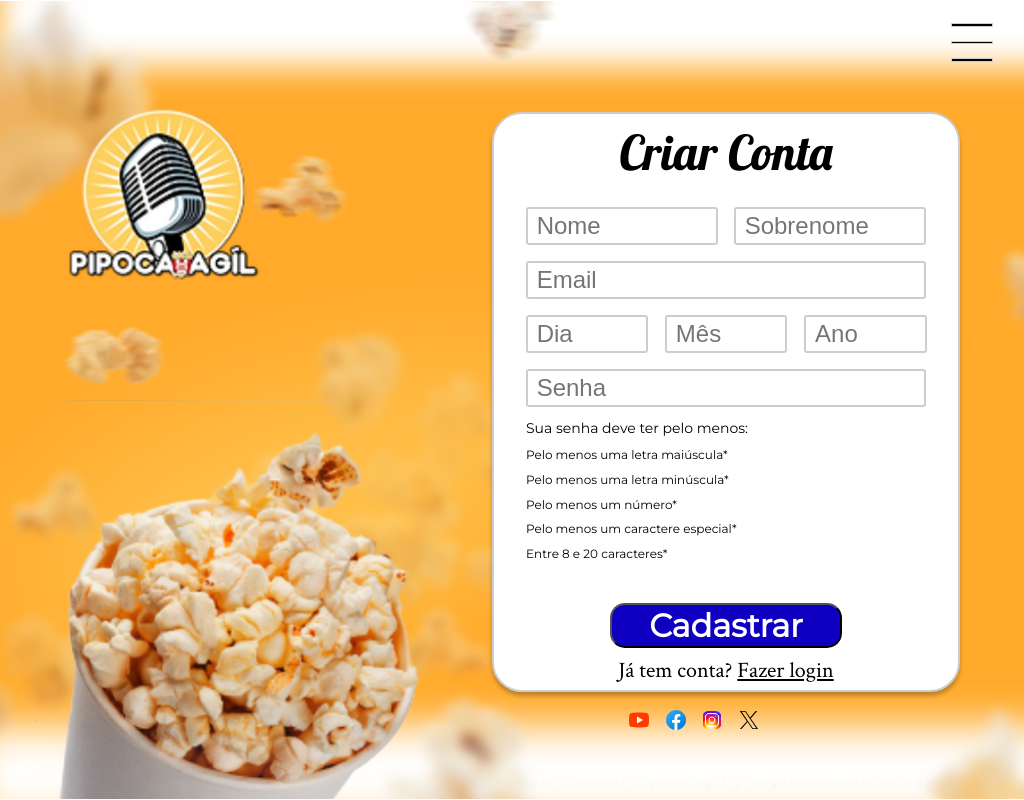
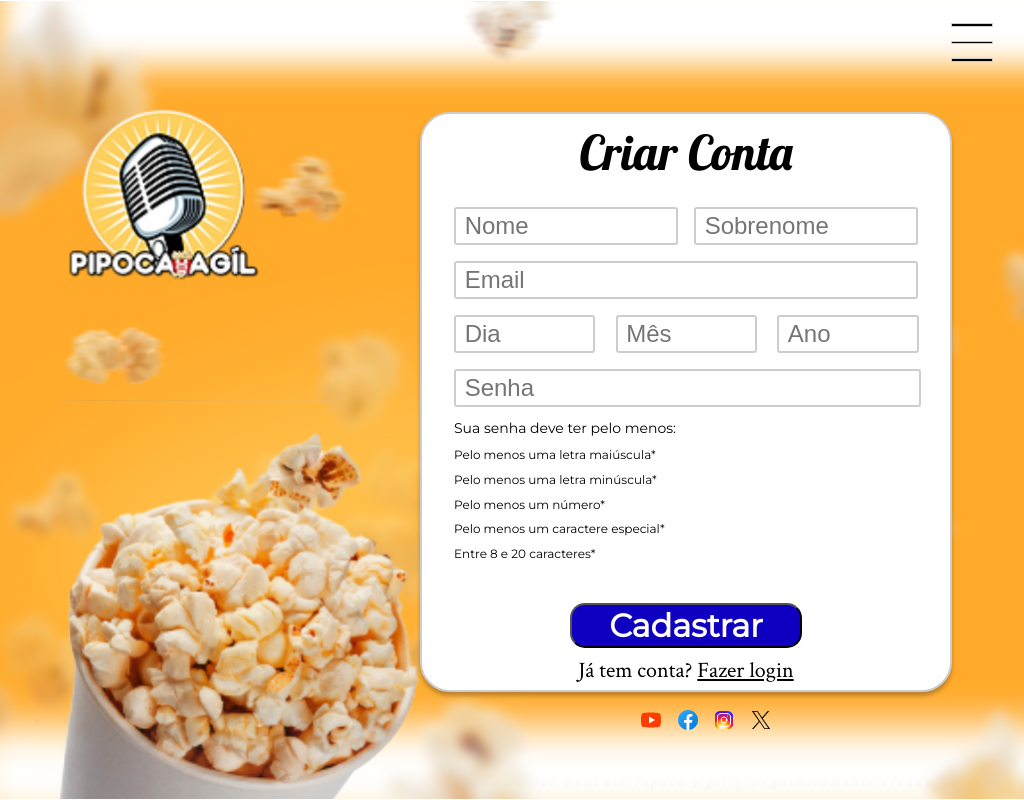
Before and after one commit to KelvinMir/Pipoca, a React (Create React App) app: page / in a window 1024 px wide. Built offline with nearby package versions, Linux system fonts and the light colour scheme.

Commit message:
Update Media Query 1.2

```diff
--- a/src/css/App.css
+++ b/src/css/App.css
@@ -184,8 +184,7 @@ body {
 
 
 
-
-@media screen and (min-width: 1440px) and (min-height: 862px) {
+@media screen and (max-width: 1440px) and (max-height: 862px) {
 
   body {
     overflow: hidden;
@@ -218,9 +217,10 @@ body {
   }
 }
 
-@media screen and (min-width: 1024px) and (min-height: 862px) {
+@media screen and (max-width: 1024px) and (max-height: 862px) {
   .form {
-    height:39rem;
+    height:36rem;
+    width:29rem;
     margin-right:4.5rem;
   }
   .nome-sobr input {
@@ -234,14 +234,14 @@ body {
   }
   .data-item {
     height:2rem;
-    width: 10.7rem;
+    width: 9.4rem;
   }
   .senha input {
     height:2rem;
   }
 }
 
-@media screen and (min-width: 1024px) and (min-height:768px) {
+@media screen and (max-width: 1024px) and (max-height:768px) {
 
   .form {
     height:36rem;
@@ -265,5 +265,4 @@ body {
   .senha input {
     width: 98%;
   }
-
 }
--- a/src/css/footer.css
+++ b/src/css/footer.css
@@ -15,3 +15,18 @@ ul {
 img {
     width: 1.5rem;
 }
+
+@media screen and (max-width: 1024px) and (max-height: 862px) {
+    footer {
+        margin-right:4.5rem;
+      }
+
+}
+
+
+@media screen and (max-width: 1024px) and (max-height:768px) {
+    footer {
+        margin-right:4.5rem;
+      }
+
+    }
```
